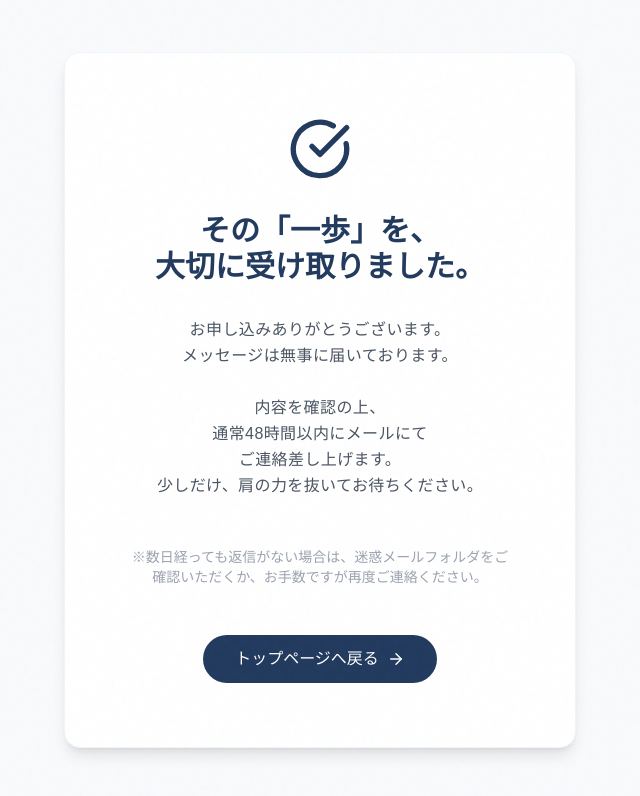
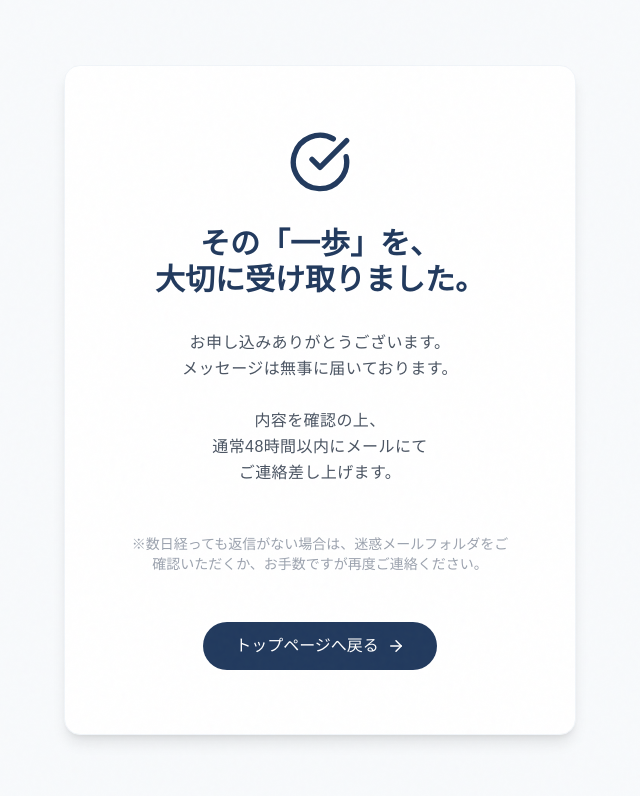
Before and after one commit to bansoshar/lp-version2, a Next.js app: page /thanks in a window 1280 px wide. Shown: the top 796 px of the page, without its empty margins (320-960 px from the left). Built offline with nearby package versions, Linux system fonts and the light colour scheme.

Commit message:
update thanks page

```diff
--- a/app/thanks/page.tsx
+++ b/app/thanks/page.tsx
@@ -25,7 +25,6 @@ export default function Thanks() {
           お申し込みありがとうございます。<br />
           メッセージは無事に届いております。<br /><br />
           内容を確認の上、<br />通常48時間以内にメールにて<br />ご連絡差し上げます。<br />
-          少しだけ、肩の力を抜いてお待ちください。
         </p>
 
         {/* ▼ 注意書きとボタンの間隔を広げる（mb-12を追加） ▼ */}
```
